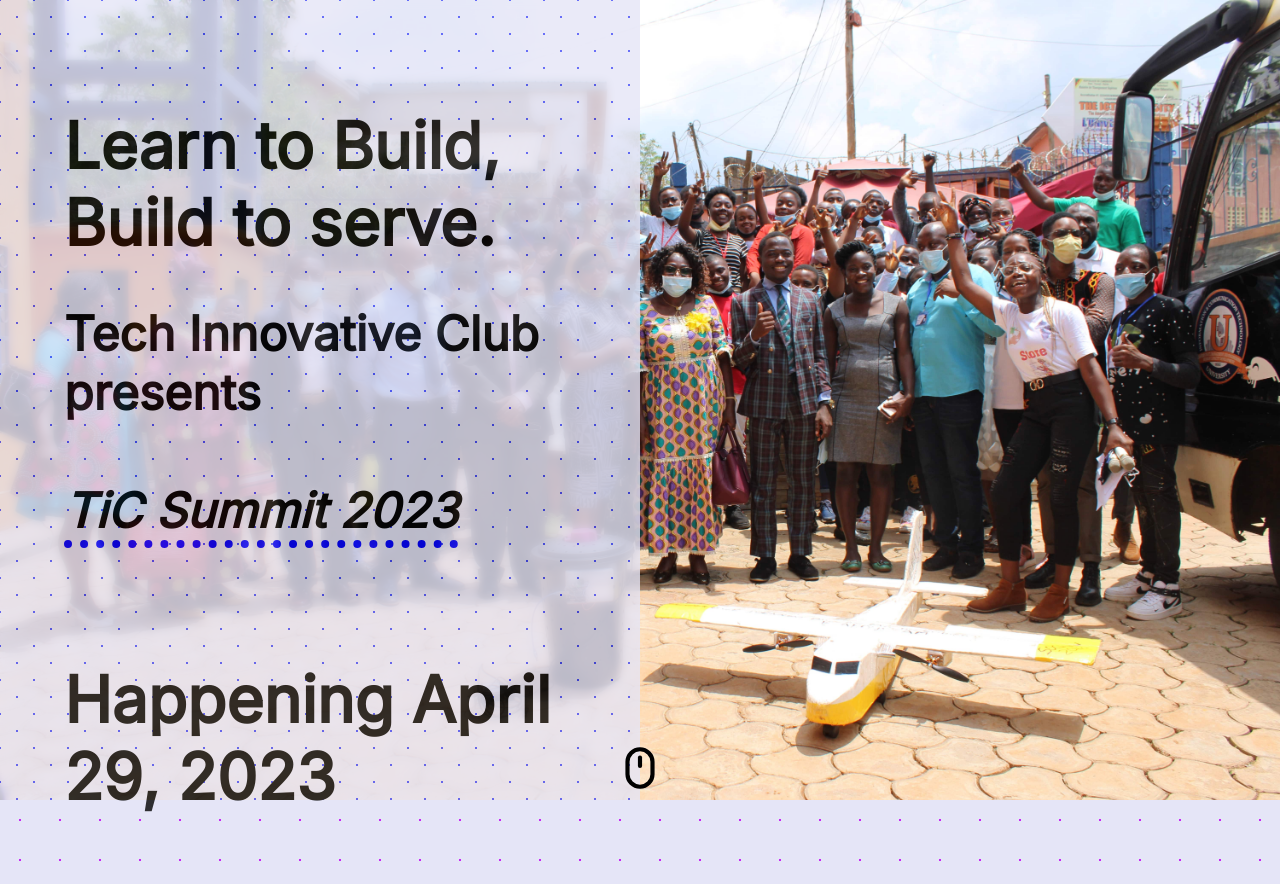
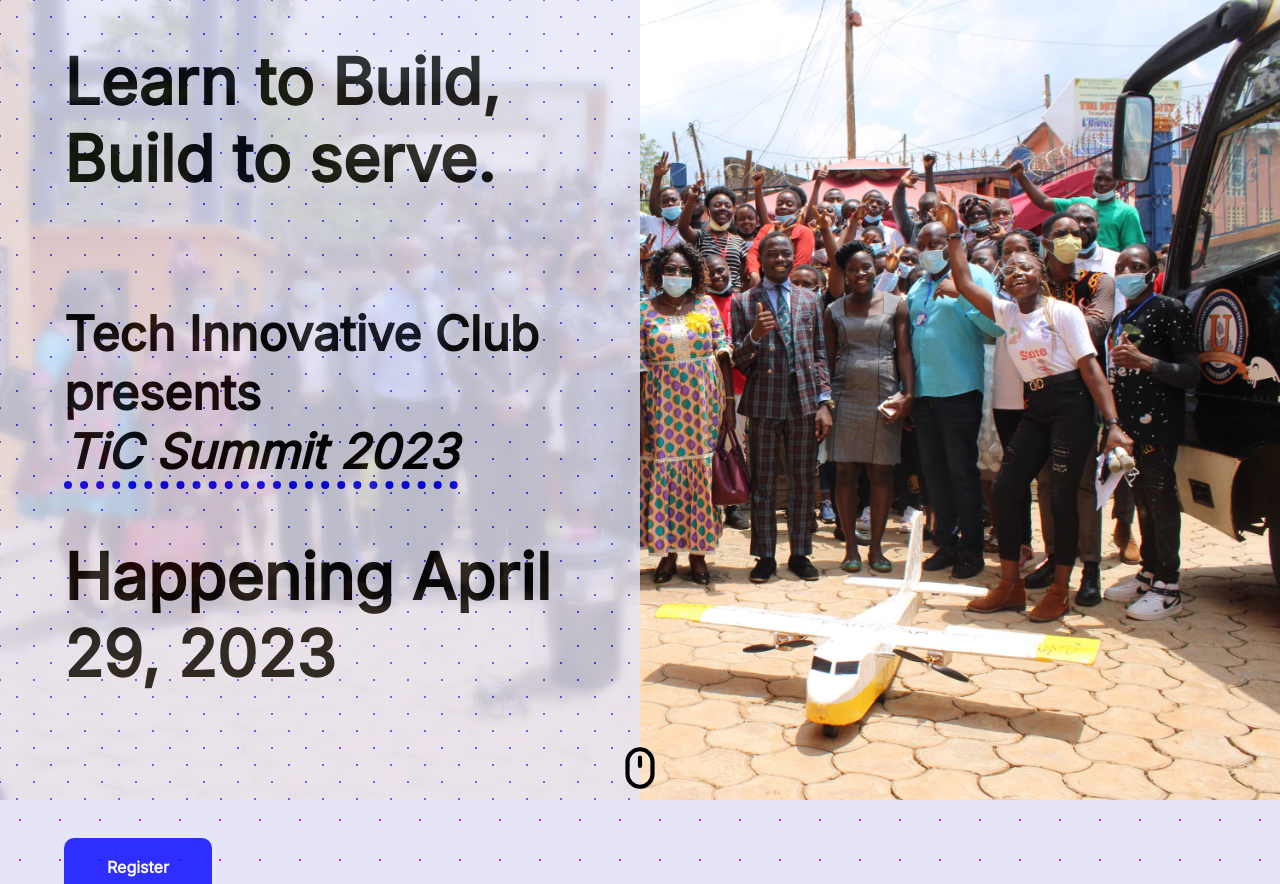
Before and after one commit to JosiasAurel/ticsummit, a Next.js app: page / in a window 1280 px wide. Shown: the top 884 px of the page. Built offline with nearby package versions, Linux system fonts and the light colour scheme.

Commit message:
make a few additions

```diff
--- a/pages/index.jsx
+++ b/pages/index.jsx
@@ -27,14 +27,16 @@
                 <div className="hero-cover">
                     <h1>Learn to Build, Build to serve.</h1>
                     <h2>
-                        Tech Innovative Club presents <br /> <br />{" "}
+                        Tech Innovative Club presents <br /> {" "}
                         <em>TiC Summit 2023</em>
                     </h2>
 
                     <br />
                     <h1>Happening April 29, 2023</h1>
                     <br />
-                    <button>Register</button>
+                    <a href="https://docs.google.com/forms/d/e/1FAIpQLSdNwLVTkY7lUyWSG4H27kk66sQiA7xv4Ou3HjbPZoOHy-2WdQ/viewform">
+                        <button>Register</button>
+                    </a>
                 </div>
                 <div className="hero-filler"></div>
             </main>
@@ -97,7 +99,9 @@
 
             <div className="cta3">
                 <h1>What are you waiting for?</h1>
-                <button>Come have fun!</button>
+                <a href="https://docs.google.com/forms/d/e/1FAIpQLSdNwLVTkY7lUyWSG4H27kk66sQiA7xv4Ou3HjbPZoOHy-2WdQ/viewform">
+                    <button>Come have fun!</button>
+                </a>
                 <br />
                 <img src="/cta3.jpg" />
                 <p>Our friend, Henry, performing at his best {"<3"} </p>
@@ -148,6 +152,11 @@
                 <a href="">Twitter</a>
                 <a href="">Instagram</a>
             </footer>
+            <p style={{
+                textAlign: "center",
+                color: "grey"
+            }}>TiC Summit is fiscally sponsored by <a href="https://hackclub.com/">Hack Club</a>, a 501(c)(3) nonprofit.</p>
+            <br />
         </div>
     );
 };
--- a/style/global.css
+++ b/style/global.css
@@ -53,6 +53,11 @@
     background-image: radial-gradient(#444cf7 0.8500000000000001px, transparent 0.8500000000000001px), radial-gradient(#444cf7 0.8500000000000001px, #e5e5f7 0.8500000000000001px);
     background-size: 34px 34px;
     background-position: 0 0, 17px 17px;
+}
+
+.hero-cover h1 {
+    position: relative;
+    top: -1em;
 }
 
 .scroll-cta {
```
